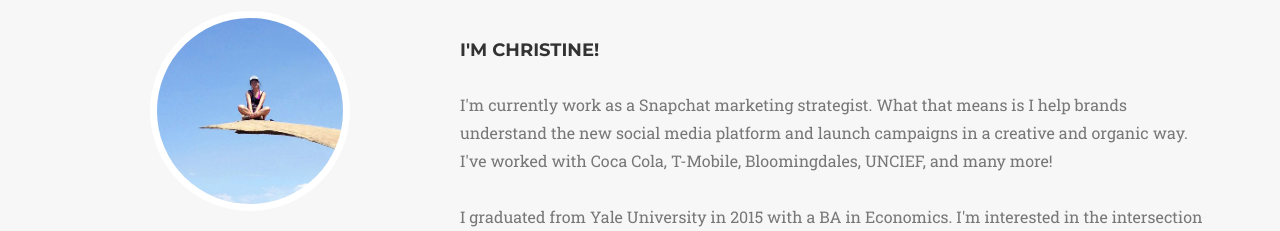
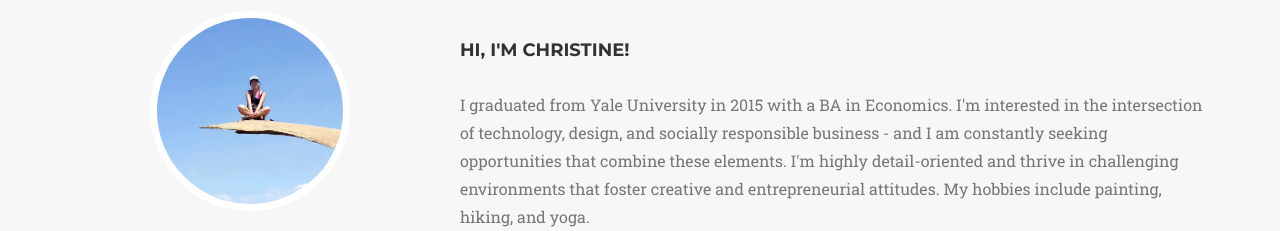
Before and after one commit to cxmi/cv, a plain HTML site: page index.html in a window 1280 px wide. Shown: the part 721-952 px from the top of the page. Drawn offline with nearby package versions, Linux system fonts and the light colour scheme; a web font is replaced by a local one.

Commit message:
changed bio

```diff
--- a/index.html
+++ b/index.html
@@ -121,8 +121,8 @@
                 </div>
                 <div class="col-md-8">
                         <br>
-                        <h4>I'm Christine!</h4><br>
-                        <p class="large text-muted">I'm currently work as a Snapchat marketing strategist. What that means is I help brands understand the new social media platform and launch campaigns in a creative and organic way. I've worked with Coca Cola, T-Mobile, Bloomingdales, UNCIEF, and many more! <br><br>I graduated from Yale University in 2015 with a BA in Economics. I'm interested in the intersection of technology, design, and socially responsible business - and I am constantly seeking opportunities that combine these elements. I'm highly detail-oriented and thrive in challenging environments that foster creative and entrepreneurial attitudes. My hobbies include painting, hiking, and yoga. </p></p>
+                        <h4>Hi, I'm Christine!</h4><br>
+                        <p class="large text-muted">I graduated from Yale University in 2015 with a BA in Economics. I'm interested in the intersection of technology, design, and socially responsible business - and I am constantly seeking opportunities that combine these elements. I'm highly detail-oriented and thrive in challenging environments that foster creative and entrepreneurial attitudes. My hobbies include painting, hiking, and yoga. </p></p>
 
                 </div>
 
```
